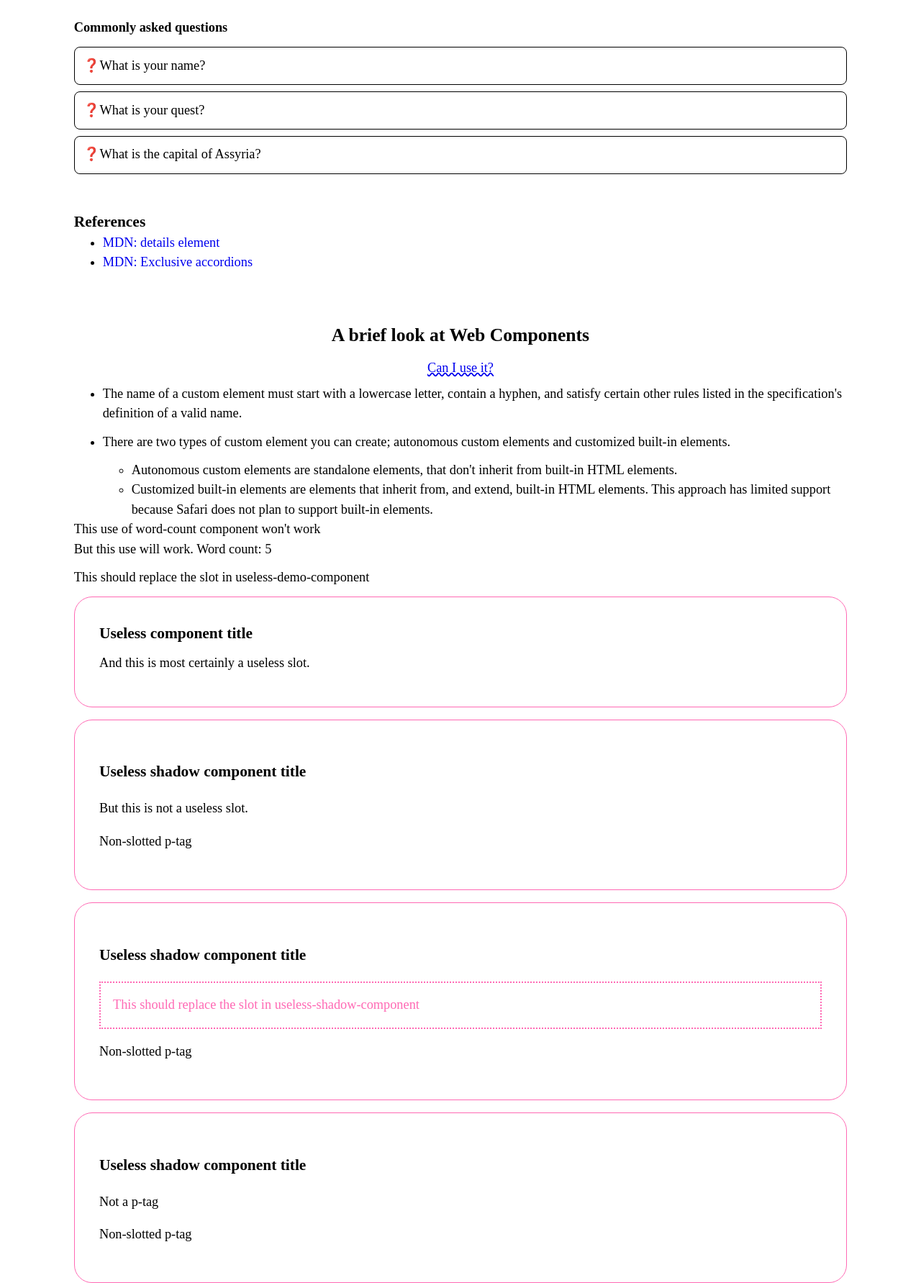
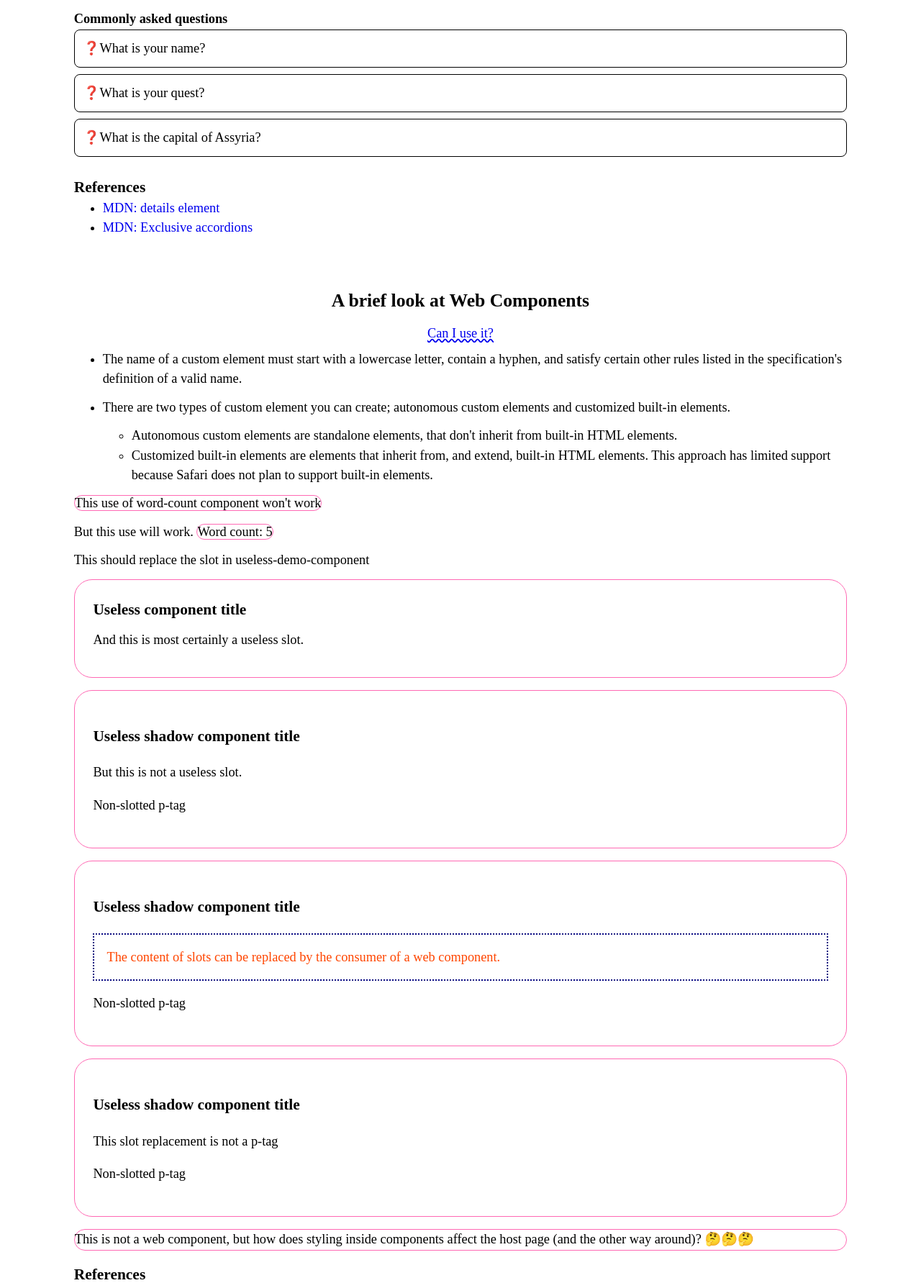
Before and after one commit to cwallervand/frontend-snacks-part2, a website built with Vite: page index.html in a window 1280 px wide. Shown: the part 886-2669 px from the top of the page at 72% size. Built offline with nearby package versions, Linux system fonts and the light colour scheme.

Commit message:
Tinkered with web components examples

```diff
--- a/index.html
+++ b/index.html
@@ -34,13 +34,11 @@
 
 		<template id="uselessComponentTemplate">
 			<style>
-				.web-component {
-					padding: 2rem;
-					border: 1px solid hotpink;
-					border-radius: 25px;
+				.useless-component {
+					padding: 1.5rem;
 				}
 			</style>
-			<div class="web-component">
+			<div class="web-component useless-component">
 				<h3>Useless component title</h3>
 				<slot>
 					<p>And this is most certainly a useless slot.</p>
@@ -50,18 +48,18 @@
 
 		<template id="uselessShadowComponentTemplate">
 			<style>
-				.web-shadow-component {
-					padding: 2rem;
+				.useless-shadow-component {
 					border: 1px solid hotpink;
 					border-radius: 25px;
+					padding: 1.5rem;
 				}
 				::slotted(p) {
 					padding: 1rem;
-					border: 2px dotted hotpink;
-					color: purple;
+					border: 2px dotted navy;
+					color: blueviolet;
 				}
 			</style>
-			<div class="web-shadow-component">
+			<div class="useless-shadow-component web-component">
 				<h3>Useless shadow component title</h3>
 				<slot>
 					<p>But this is not a useless slot.</p>
@@ -129,7 +127,7 @@
 							was standardized, so we'll have to use multiple approaches for a while.
 						</q>
 					</p>
-					<p>
+					<div>
 						<b>Commonly asked questions</b>
 						<details class="qAndA" name="questionsThree">
 							<summary>What is your name?</summary>
@@ -143,7 +141,7 @@
 							<summary>What is the capital of Assyria?</summary>
 							<p>🤷</p>
 						</details>
-					</p>
+					</div>
 					<ul slot="topic-references">
 						<li>
 							<a href="https://developer.mozilla.org/en-US/docs/Web/HTML/Element/details">MDN: details element</a>
@@ -182,11 +180,11 @@
 							</li>
 						</ul>
 						<div>
-							<word-count> This use of word-count component won't work </word-count>
+							<p><word-count class="web-component"> This use of word-count component won't work </word-count></p>
 						</div>
 						<div>
 							But this use will work.
-							<span is="word-count"></span>
+							<span is="word-count" class="web-component"></span>
 						</div>
 
 						<useless-component>
@@ -196,15 +194,16 @@
 						<useless-shadow-component></useless-shadow-component>
 
 						<useless-shadow-component>
-							<p>This should replace the slot in useless-shadow-component</p>
+							<p>The content of slots can be replaced by the consumer of a web component.</p>
 						</useless-shadow-component>
 
 						<useless-shadow-component>
-							<div>Not a p-tag</div>
+							<div>This slot replacement is not a p-tag</div>
 						</useless-shadow-component>
 
 						<div class="web-component">
-							This is not a web component, but how does styling inside components affect the host page? 🤔🤔🤔
+							This is not a web component, but how does styling inside components affect the host page (and the other
+							way around)? 🤔🤔🤔
 						</div>
 					</div>
 					<ul slot="topic-references">
--- a/main.js
+++ b/main.js
@@ -1,8 +1,6 @@
 import './style.css';
 
-const findOnPageSerrchButton = document.querySelector(
-  '#findOnPageSearch button'
-);
+const findOnPageSerrchButton = document.querySelector('#findOnPageSearch button');
 const findOnPageInput = document.querySelector('#findOnPageInput');
 
 findOnPageInput.addEventListener('keypress', (event) => {
@@ -24,33 +22,6 @@ findOnPageSerrchButton.addEventListener('click', () => {
 	findOnPage();
 });
 
-class UselessComponent extends HTMLElement {
-  constructor() {
-    super();
-
-    let template = document.getElementById('uselessComponentTemplate');
-    let templateContent = template.content;
-
-    this.appendChild(templateContent);
-  }
-}
-
-customElements.define('useless-component', UselessComponent);
-
-class UselessShadowComponent extends HTMLElement {
-  constructor() {
-    super();
-
-    let template = document.getElementById('uselessShadowComponentTemplate');
-    let templateContent = template.content;
-
-    const shadowRoot = this.attachShadow({ mode: 'open' });
-    shadowRoot.appendChild(templateContent.cloneNode(true));
-  }
-}
-
-customElements.define('useless-shadow-component', UselessShadowComponent);
-
 class WordCount extends HTMLSpanElement {
 	constructor() {
 		super();
@@ -58,9 +29,7 @@ class WordCount extends HTMLSpanElement {
 
 	connectedCallback() {
 		const parentNode = this.parentNode;
-
 		const count = `Word count: ${countWords(parentNode)}`;
-
 		this.innerHTML = `${count}`;
 	}
 }
@@ -76,6 +45,34 @@ function countWords(node) {
 		.split(/\s+/g)
 		.filter((a) => a.trim().length > 0).length;
 }
+
+class UselessComponent extends HTMLElement {
+	constructor() {
+		super();
+
+		const template = document.getElementById('uselessComponentTemplate');
+		const templateContent = template.content;
+
+		this.appendChild(templateContent);
+	}
+}
+
+customElements.define('useless-component', UselessComponent);
+
+class UselessShadowComponent extends HTMLElement {
+	constructor() {
+		console.log('CONSTREUCT');
+		super();
+
+		const template = document.getElementById('uselessShadowComponentTemplate');
+		const templateContent = template.content;
+
+		const shadowRoot = this.attachShadow({ mode: 'open' });
+		shadowRoot.appendChild(templateContent.cloneNode(true));
+	}
+}
+
+customElements.define('useless-shadow-component', UselessShadowComponent);
 
 let globalSheets = null;
 function getSharedStyleSheets() {
@@ -97,15 +94,12 @@ function getSharedStyleSheets() {
 class TopicScection extends HTMLElement {
 	static TOPIC_TITLE_ATTRIBUTE = 'topic-title';
 	static CAN_I_USE_HREF_ATTRIBUTE = 'can-i-use-href';
-  static observedAttributes = [
-    this.TOPIC_TITLE_ATTRIBUTE,
-    this.CAN_I_USE_HREF_ATTRIBUTE,
-  ];
+	static observedAttributes = [this.TOPIC_TITLE_ATTRIBUTE, this.CAN_I_USE_HREF_ATTRIBUTE];
 
 	constructor() {
 		super();
-    let template = document.getElementById('topicSectionTemplate');
-    let templateContent = template.content;
+		const template = document.getElementById('topicSectionTemplate');
+		const templateContent = template.content;
 
 		const sharedStlyeSheet = getSharedStyleSheets();
 
@@ -115,9 +109,7 @@ class TopicScection extends HTMLElement {
 	}
 
 	attributeChangedCallback(name, oldValue, newValue) {
-    console.log(
-      `Attribute ${name} has changed from ${oldValue} to ${newValue}.`
-    );
+		console.log(`Attribute ${name} has changed from ${oldValue} to ${newValue}.`);
 		switch (name) {
 			case TopicScection.TOPIC_TITLE_ATTRIBUTE:
 				this.shadowRoot.querySelector('h2').innerHTML = newValue;
--- a/style.css
+++ b/style.css
@@ -156,12 +156,17 @@
 		}
 	}
 
+	.web-component {
+		border: 1px solid hotpink;
+		border-radius: 25px;
+	}
+
 	useless-shadow-component {
 		h3 {
-      color: hotpink; /* Wont work because of shadow DOM */
+			color: green; /* Wont work because of shadow DOM */
 		}
 		p {
-      color: hotpink; /* Will work for all p's that are slotted */
+			color: orangered; /* Will work for all p's that are slotted */
 		}
 	}
 }
```
Lines whose indentation alone changed are shown as unchanged.
